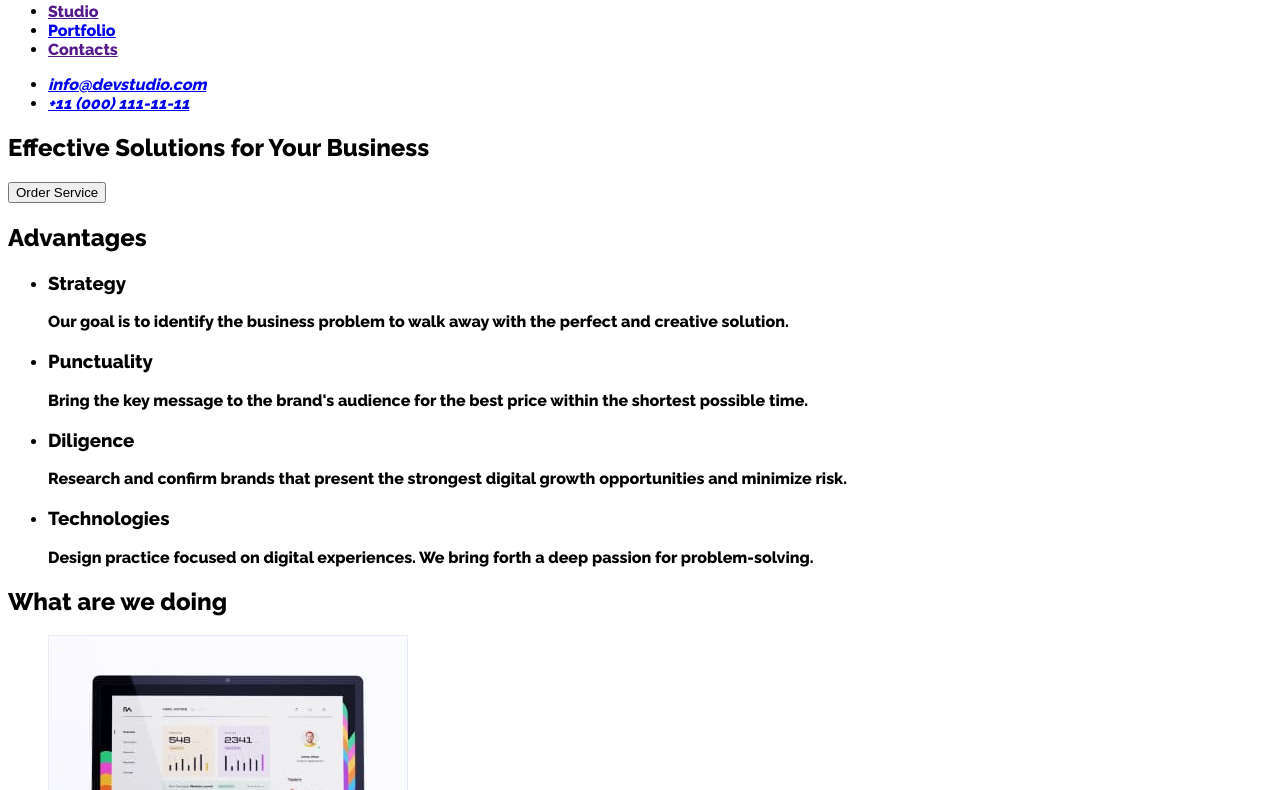
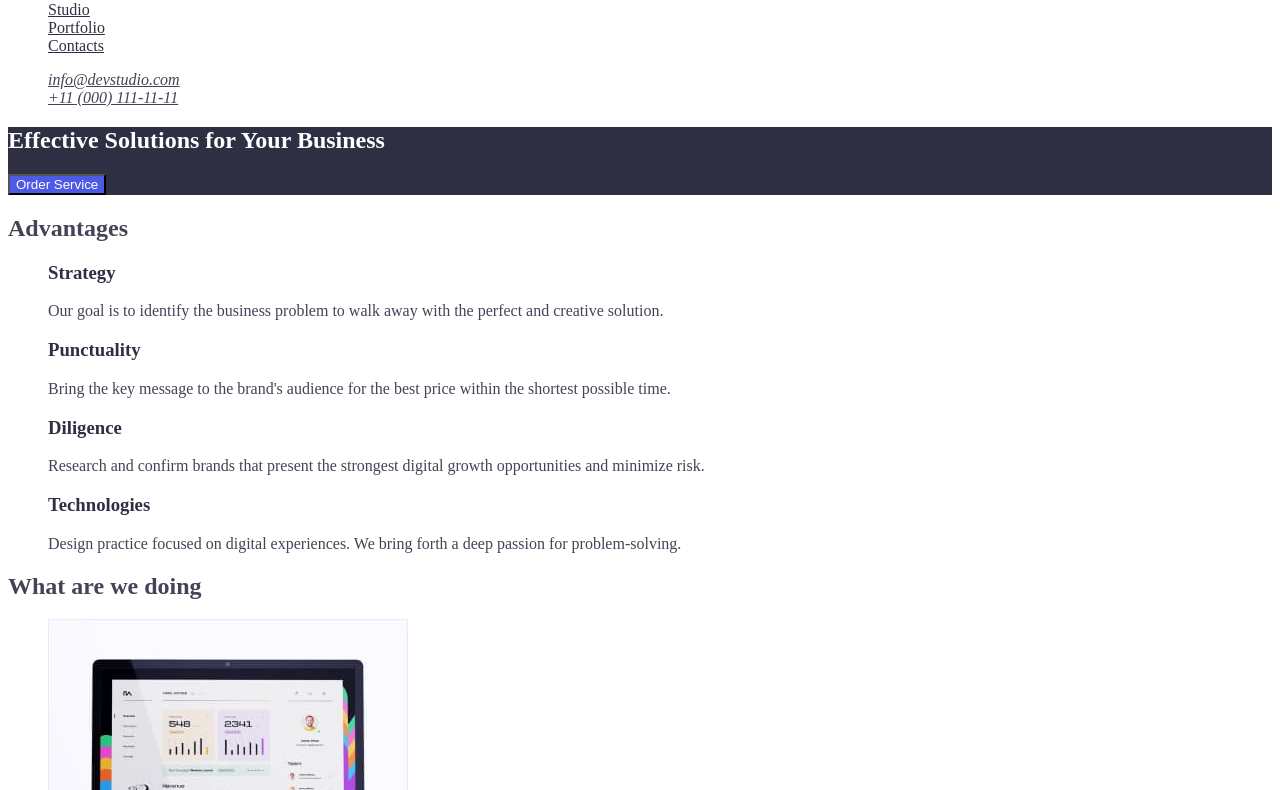
Before and after one commit to SKhrebtan/myList, a plain HTML site: page index.html in a window 1280 px wide. Shown: the part 41-831 px from the top of the page. Drawn offline with Linux system fonts and the light colour scheme.

Commit message:
hw-02 Version one of classes/colors

```diff
--- a/css/styles.css
+++ b/css/styles.css
@@ -1,8 +1,81 @@
 /* Primary color - #434455 */
 /* Seconadray color - #2E2F42*/
 /* accent color - #4D5AE5 */
-/* white color - ##FFFFFF */
+/* white color - #FFFFFF */
+
+:root {
+    --primary-color: #434455;
+    --secondary-color: #2E2F42;
+    --accent-color: #4D5AE5;
+    --white-color: #FFFFFF;
+}
 
 body {
-    font-family: 'Raleway', 'Roboto', sans-serif;
+    background-color: var(--white-color);
+    color: var(--primary-color);
 }
+
+ul {
+    list-style: none;
+}
+ /* Header */
+.logo .web {
+    color: var(--accent-color);
+}
+.logo .studio {
+    color: var(--secondary-color);
+}
+
+.site-nav .link {
+    color: var(--secondary-color);
+}
+
+.site-nav .link:hover,
+.site-nav .link:focus,
+.address .link:hover,
+.address .link:focus {
+    color: var(--accent-color);
+}
+
+.address .link {
+    color: var(--primary-color);
+}
+
+/* List */
+
+.feature-list .title {
+    color: var(--secondary-color);
+}
+/* Hero section */
+
+.hero {
+    background-color: var(--secondary-color);
+}
+
+.hero-title {
+    color: var(--white-color);
+
+}
+.button {
+background: var(--accent-color);
+color: var(--white-color);
+cursor: pointer;
+}
+
+ /* Footer */
+
+.footer {
+    background: var(--secondary-color);
+}
+
+.footer p {
+    color: #F4F4FD;
+}
+
+.footer .web {
+    color: var(--accent-color);
+}
+
+.footer .studio {
+    color: #F4F4FD;
+}
--- a/index.html
+++ b/index.html
@@ -5,62 +5,70 @@
     <meta http-equiv="X-UA-Compatible" content="IE=edge" />
     <meta name="viewport" content="width=device-width, initial-scale=1.0" />
     <title>Web Studio</title>
-    <link
+    <!-- <link
       href="https://fonts.googleapis.com/css2?family=Raleway:wght@800&family=Roboto:wght@400;500;700;900&display=swap"
       rel="stylesheet"
-    />
+    /> -->
     <link rel="stylesheet" href="./css/styles.css" />
   </head>
   <body>
     <header>
       <nav>
-        <a href="./index.html">WebStudio</a>
-        <ul>
-          <li><a href="">Studio</a></li>
-          <li><a href="./portfolio.html">Portfolio</a></li>
-          <li><a href="">Contacts</a></li>
+        <a href="./index.html" class="logo"
+          ><span class="web">Web</span><span class="studio">Studio</span></a
+        >
+        <ul class="site-nav">
+          <li><a href="" class="link">Studio</a></li>
+          <li><a href="./portfolio.html" class="link">Portfolio</a></li>
+          <li><a href="" class="link">Contacts</a></li>
         </ul>
       </nav>
-      <address>
+      <address class="address">
         <ul>
-          <li><a href="mailto:info@devstudio.com">info@devstudio.com</a></li>
-          <li><a href="tel:+110001111111">+11 (000) 111-11-11</a></li>
+          <li>
+            <a href="mailto:info@devstudio.com" class="link"
+              >info@devstudio.com</a
+            >
+          </li>
+          <li>
+            <a href="tel:+110001111111" class="link">+11 (000) 111-11-11</a>
+          </li>
         </ul>
       </address>
     </header>
     <main>
       <!-- Section Hero -->
-      <section>
-        <h1>Effective Solutions for Your Business</h1>
-        <button type="button">Order Service</button>
+      <section class="hero">
+        <h1 class="hero-title">Effective Solutions for Your Business</h1>
+        <button type="button" class="button">Order Service</button>
       </section>
       <!-- Section Advantages -->
-      <section>
-        <h2>Advantages</h2>
-        <ul>
+      <section class="section">
+        <h2 class="section-title">Advantages</h2>
+        <ul class="feature-list">
           <li>
-            <h3>Strategy</h3>
+            <h3 class="title">Strategy</h3>
             <p>
               Our goal is to identify the business problem to walk away with the
               perfect and creative solution.
             </p>
           </li>
           <li>
-            <h3>Punctuality</h3>
+            <h3 class="title">Punctuality</h3>
             <p>
               Bring the key message to the brand's audience for the best price
               within the shortest possible time.
             </p>
           </li>
           <li>
-            <h3>Diligence</h3>
+            <h3 class="title">Diligence</h3>
             <p>
               Research and confirm brands that present the strongest digital
               growth opportunities and minimize risk.
             </p>
           </li>
           <li>
-            <h3>Technologies</h3>
+            <h3 class="title">Technologies</h3>
             <p>
               Design practice focused on digital experiences. We bring forth a
               deep passion for problem-solving.
@@ -69,8 +77,8 @@
         </ul>
       </section>
       <!-- Propositions -->
-      <section>
-        <h2>What are we doing</h2>
+      <section class="section">
+        <h2 class="section-title">What are we doing</h2>
         <ul>
           <li>
             <img
@@ -96,8 +104,8 @@
         </ul>
       </section>
       <!-- Our Team -->
-      <section>
-        <h2>Our Team</h2>
+      <section class="section">
+        <h2 class="section-title">Our Team</h2>
         <ul>
           <li>
             <img
@@ -138,8 +146,10 @@
         </ul>
       </section>
     </main>
-    <footer>
-      <a href="./index.html">WebStudio</a>
+    <footer class="footer">
+      <a href="./index.html" class="logo"
+        ><span class="web">Web</span><span class="studio">Studio</span></a
+      >
       <p>
         Increase the flow of customers and sales for your business with digital
         marketing & growth solutions.
```
Also changed, not shown: portfolio.html (+12 -15 lines).
